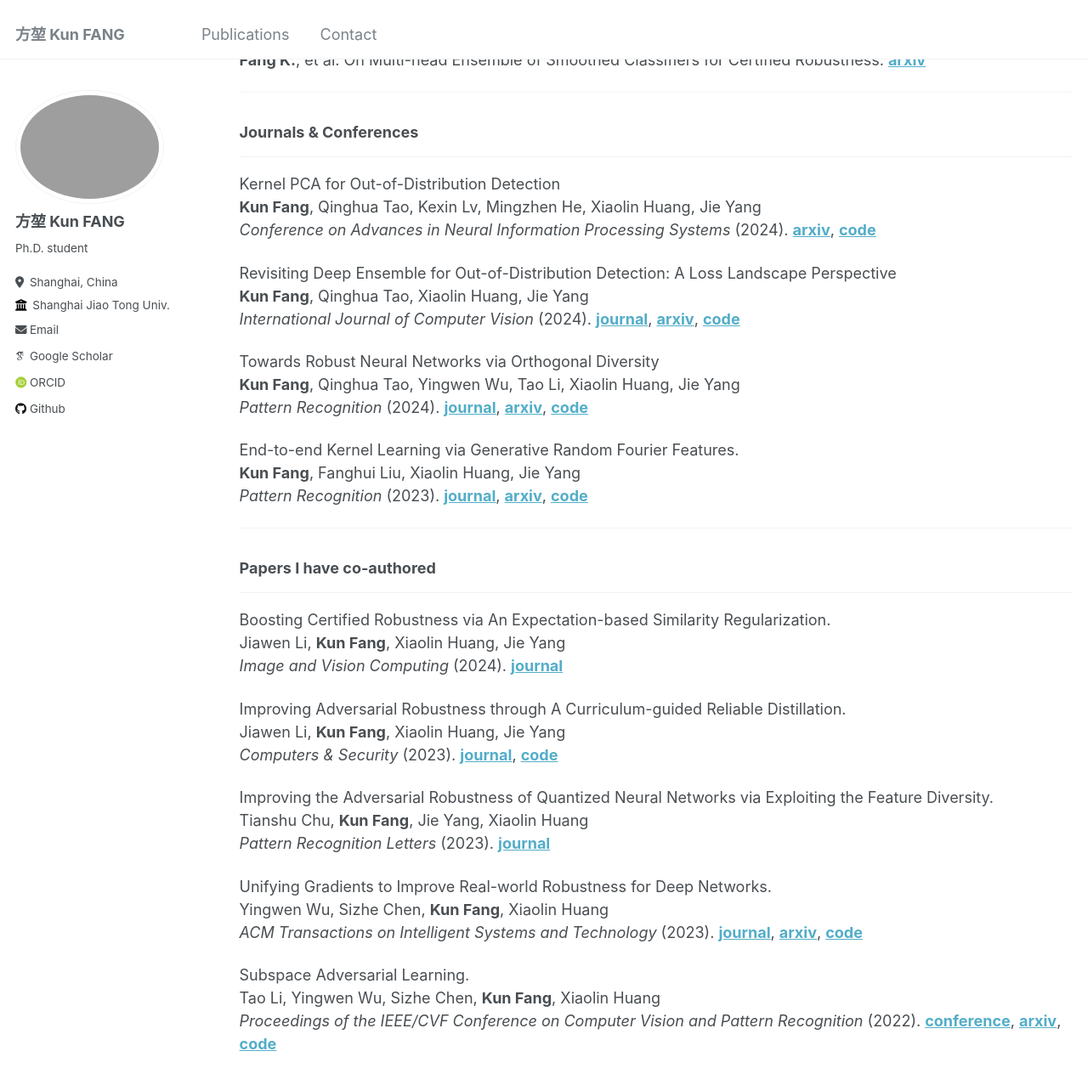
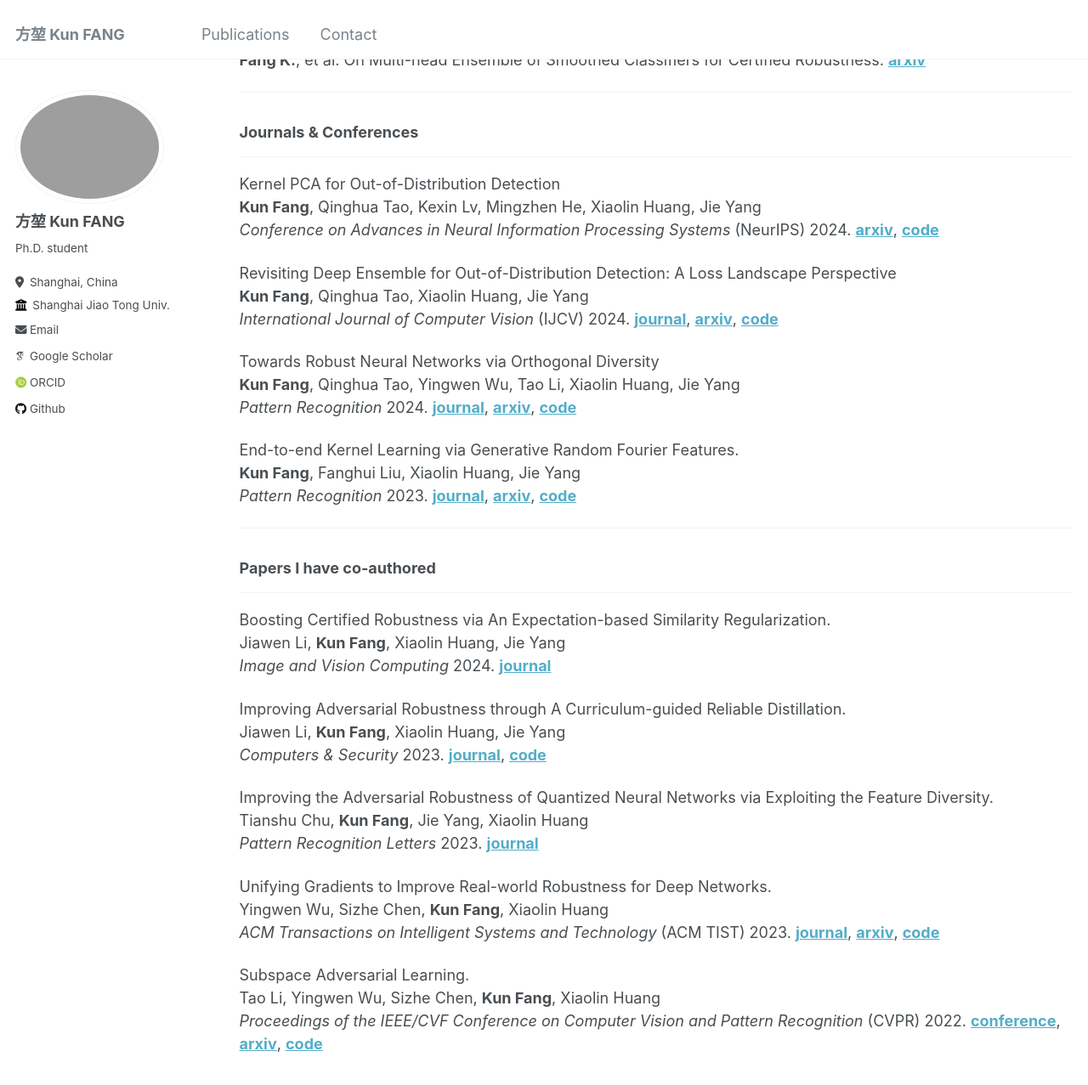
Before and after one commit to fanghenshaometeor/fanghenshaometeor.github.io, a Jekyll site: the page built from _pages/publications.md, in a window 1280 px wide and 1400 px high, scrolled down 309 px. Shown: the top 1277 px of the window at 85% size. Built offline with Jekyll 4.4.1, drawn with Linux system fonts in a browser that asks for light colours; some web fonts are replaced.

Commit message:
update-pub

```diff
--- a/_pages/publications.md
+++ b/_pages/publications.md
@@ -31,19 +31,19 @@ author_profile: true
 ---
 Kernel PCA for Out-of-Distribution Detection
 **Kun Fang**, Qinghua Tao, Kexin Lv, Mingzhen He, Xiaolin Huang, Jie Yang
-*Conference on Advances in Neural Information Processing Systems* (2024). **[arxiv](https://arxiv.org/abs/2402.02949)**, **[code](https://github.com/fanghenshaometeor/ood-kernel-pca)**
+*Conference on Advances in Neural Information Processing Systems* (NeurIPS) 2024. **[arxiv](https://arxiv.org/abs/2402.02949)**, **[code](https://github.com/fanghenshaometeor/ood-kernel-pca)**
 
 Revisiting Deep Ensemble for Out-of-Distribution Detection: A Loss Landscape Perspective
 **Kun Fang**, Qinghua Tao, Xiaolin Huang, Jie Yang
-*International Journal of Computer Vision* (2024). **[journal](https://doi.org/10.1007/s11263-024-02156-x)**, **[arxiv](https://arxiv.org/abs/2310.14227)**, **[code](https://github.com/fanghenshaometeor/ood-mode-ensemble)**
+*International Journal of Computer Vision* (IJCV) 2024. **[journal](https://doi.org/10.1007/s11263-024-02156-x)**, **[arxiv](https://arxiv.org/abs/2310.14227)**, **[code](https://github.com/fanghenshaometeor/ood-mode-ensemble)**
 
 Towards Robust Neural Networks via Orthogonal Diversity
 **Kun Fang**, Qinghua Tao, Yingwen Wu, Tao Li, Xiaolin Huang, Jie Yang
-*Pattern Recognition* (2024). **[journal](https://doi.org/10.1016/j.patcog.2024.110281)**, **[arxiv](https://arxiv.org/abs/2010.12190)**, **[code](https://github.com/fanghenshaometeor/DIversity-via-Orthogonality)** <!--, **[read more](/publication/2024-02-17-paper-title-number-4)**-->
+*Pattern Recognition* 2024. **[journal](https://doi.org/10.1016/j.patcog.2024.110281)**, **[arxiv](https://arxiv.org/abs/2010.12190)**, **[code](https://github.com/fanghenshaometeor/DIversity-via-Orthogonality)** <!--, **[read more](/publication/2024-02-17-paper-title-number-4)**-->
 
 End-to-end Kernel Learning via Generative Random Fourier Features.
 **Kun Fang**, Fanghui Liu, Xiaolin Huang, Jie Yang
-*Pattern Recognition* (2023). **[journal](https://doi.org/10.1016/j.patcog.2022.109057)**, **[arxiv](https://arxiv.org/abs/2009.04614)**, **[code](https://github.com/fanghenshaometeor/GenerativeRFF)**<!--, **[read more](/publication/2015-10-01-paper-title-number-3)**-->
+*Pattern Recognition* 2023. **[journal](https://doi.org/10.1016/j.patcog.2022.109057)**, **[arxiv](https://arxiv.org/abs/2009.04614)**, **[code](https://github.com/fanghenshaometeor/GenerativeRFF)**<!--, **[read more](/publication/2015-10-01-paper-title-number-3)**-->
 
 ---
 
@@ -52,20 +52,20 @@ End-to-end Kernel Learning via Generative Random Fourier Features.
 
 Boosting Certified Robustness via An Expectation-based Similarity Regularization.
 Jiawen Li, **Kun Fang**, Xiaolin Huang, Jie Yang
-*Image and Vision Computing* (2024). **[journal](https://doi.org/10.1016/j.imavis.2024.105272)**
+*Image and Vision Computing* 2024. **[journal](https://doi.org/10.1016/j.imavis.2024.105272)**
 
 Improving Adversarial Robustness through A Curriculum-guided Reliable Distillation.
 Jiawen Li, **Kun Fang**, Xiaolin Huang, Jie Yang
-*Computers & Security* (2023). **[journal](https://doi.org/10.1016/j.cose.2023.103411)**, **[code](https://github.com/kevinlee26/kevin_first)**
+*Computers & Security* 2023. **[journal](https://doi.org/10.1016/j.cose.2023.103411)**, **[code](https://github.com/kevinlee26/kevin_first)**
 
 Improving the Adversarial Robustness of Quantized Neural Networks via Exploiting the Feature Diversity.
 Tianshu Chu, **Kun Fang**, Jie Yang, Xiaolin Huang
-*Pattern Recognition Letters* (2023). **[journal](https://doi.org/10.1016/j.patrec.2023.10.024)**
+*Pattern Recognition Letters* 2023. **[journal](https://doi.org/10.1016/j.patrec.2023.10.024)**
 
 Unifying Gradients to Improve Real-world Robustness for Deep Networks.
 Yingwen Wu, Sizhe Chen, **Kun Fang**, Xiaolin Huang
-*ACM Transactions on Intelligent Systems and Technology* (2023). **[journal](https://dl.acm.org/doi/10.1145/3617895)**, **[arxiv](https://arxiv.org/abs/2208.06228)**, **[code](https://github.com/snowien/UniG-pytorch)**
+*ACM Transactions on Intelligent Systems and Technology* (ACM TIST) 2023. **[journal](https://dl.acm.org/doi/10.1145/3617895)**, **[arxiv](https://arxiv.org/abs/2208.06228)**, **[code](https://github.com/snowien/UniG-pytorch)**
 
 Subspace Adversarial Learning.
 Tao Li, Yingwen Wu, Sizhe Chen, **Kun Fang**, Xiaolin Huang
-*Proceedings of the IEEE/CVF Conference on Computer Vision and Pattern Recognition* (2022). **[conference](https://openaccess.thecvf.com/content/CVPR2022/html/Li_Subspace_Adversarial_Training_CVPR_2022_paper)**, **[arxiv](https://arxiv.org/abs/2111.12229)**, **[code](https://github.com/nblt/sub-at)**
+*Proceedings of the IEEE/CVF Conference on Computer Vision and Pattern Recognition* (CVPR) 2022. **[conference](https://openaccess.thecvf.com/content/CVPR2022/html/Li_Subspace_Adversarial_Training_CVPR_2022_paper)**, **[arxiv](https://arxiv.org/abs/2111.12229)**, **[code](https://github.com/nblt/sub-at)**
```
